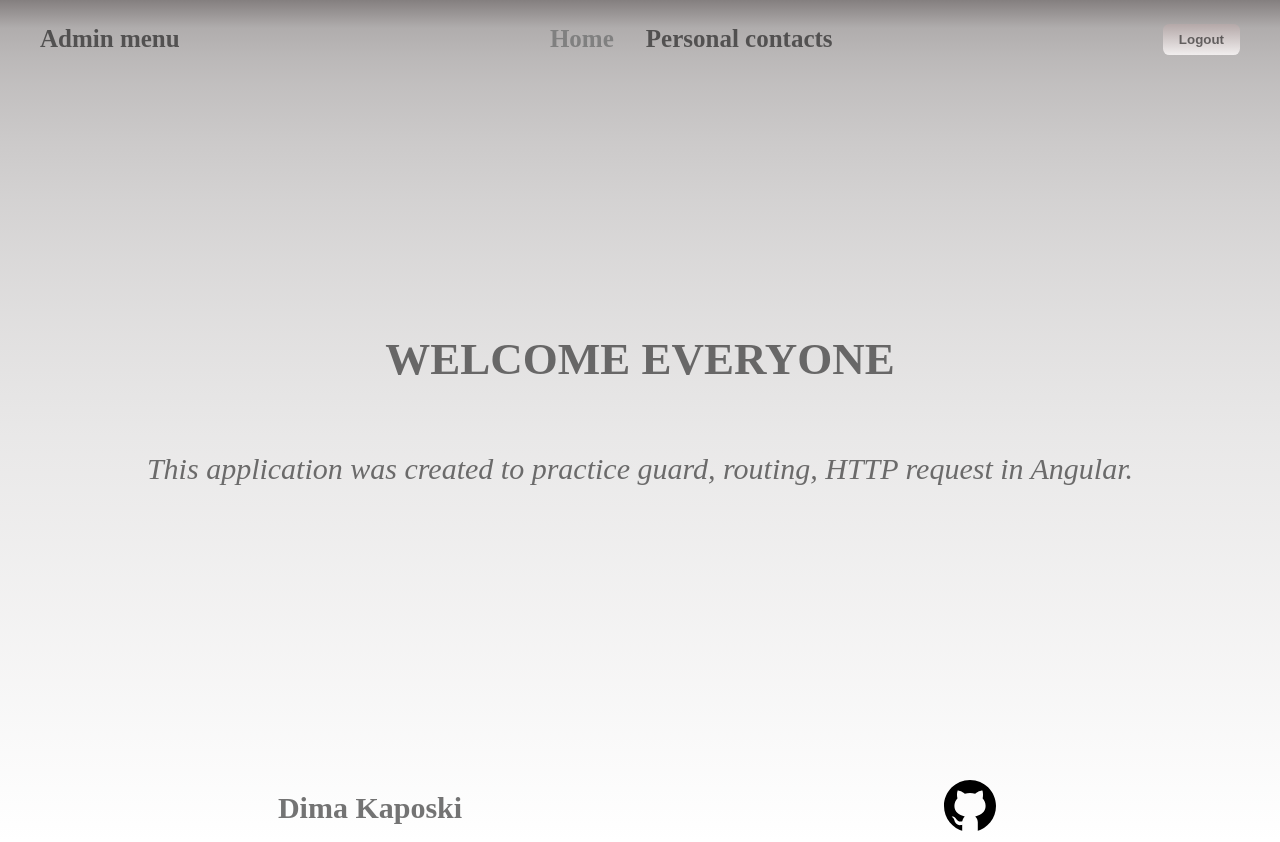
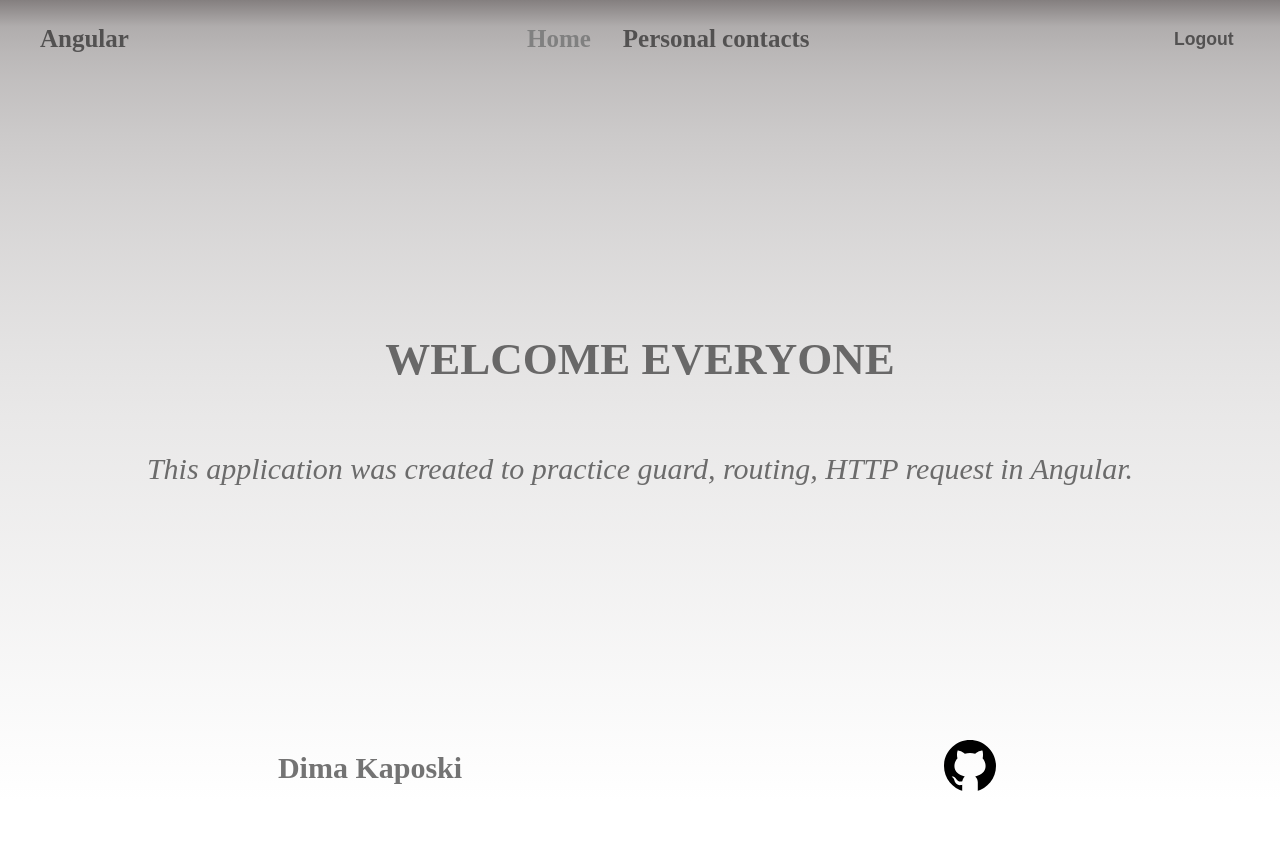
Before and after one commit to DzmitryKaporski/angular-admin, an Angular app: page /admin/home in a window 1280 px wide. After the commit the page ends 802 px from the top, so only its background shows below. Built offline with nearby package versions, Linux system fonts and the light colour scheme; sample sign-in values are in the browser's storage.

Commit message:
refactor: change styles of the project

```diff
--- a/src/app/layouts/admin/components/admin-dashboard/admin-dashboard.component.scss
+++ b/src/app/layouts/admin/components/admin-dashboard/admin-dashboard.component.scss
@@ -1,5 +1,4 @@
 .main {
-  min-height: 75vh;
   padding: 3rem;
   font-size: 20px;
 }
--- a/src/app/layouts/admin/components/header/header.component.html
+++ b/src/app/layouts/admin/components/header/header.component.html
@@ -1,6 +1,6 @@
 <div class="wrap-page">
   <div class="header">
-    <div class="admin-menu">Admin menu</div>
+    <div class="admin-menu">Angular</div>
     <nav>
       <ul class="nav">
         <li class="nav-item"><a routerLinkActive="active" routerLink="home">Home</a></li>
--- a/src/app/layouts/admin/components/header/header.component.scss
+++ b/src/app/layouts/admin/components/header/header.component.scss
@@ -60,18 +60,18 @@
   align-items: center;
 
   .button-logout {
-    padding: 0.5rem 1rem 0.5rem 1rem;
+    padding: 0.2rem 0.4rem 0.2rem 0.4rem;
     border: none;
-    border-radius: 0.4rem;
-    background: linear-gradient(rgb(180, 168, 168), 50%, rgb(241, 238, 238));
+    border-radius: 15rem;
+    background-color: rgba(240, 248, 255, 0);
     transition: 0.3s;
+    font-size: 1.1rem;
     font-weight: bold;
     color: rgba(0, 0, 0, 0.547);
 
     &:hover {
-
-      color: red;
-      box-shadow: inset 80px 0 0 0 white;
+      color: white;
+      box-shadow: inset 80px 0 0 0 red;
     }
 
     @media(max-width: 600px) {
--- a/src/styles.scss
+++ b/src/styles.scss
@@ -22,7 +22,7 @@ body {
 }
 
 app-login {
-  height: 90vh;
+  height: 89vh;
   display: flex;
   justify-content: center;
   align-items: center;
```
Also changed, not shown: 1 other file (tests, documents, lock files or other folders).
